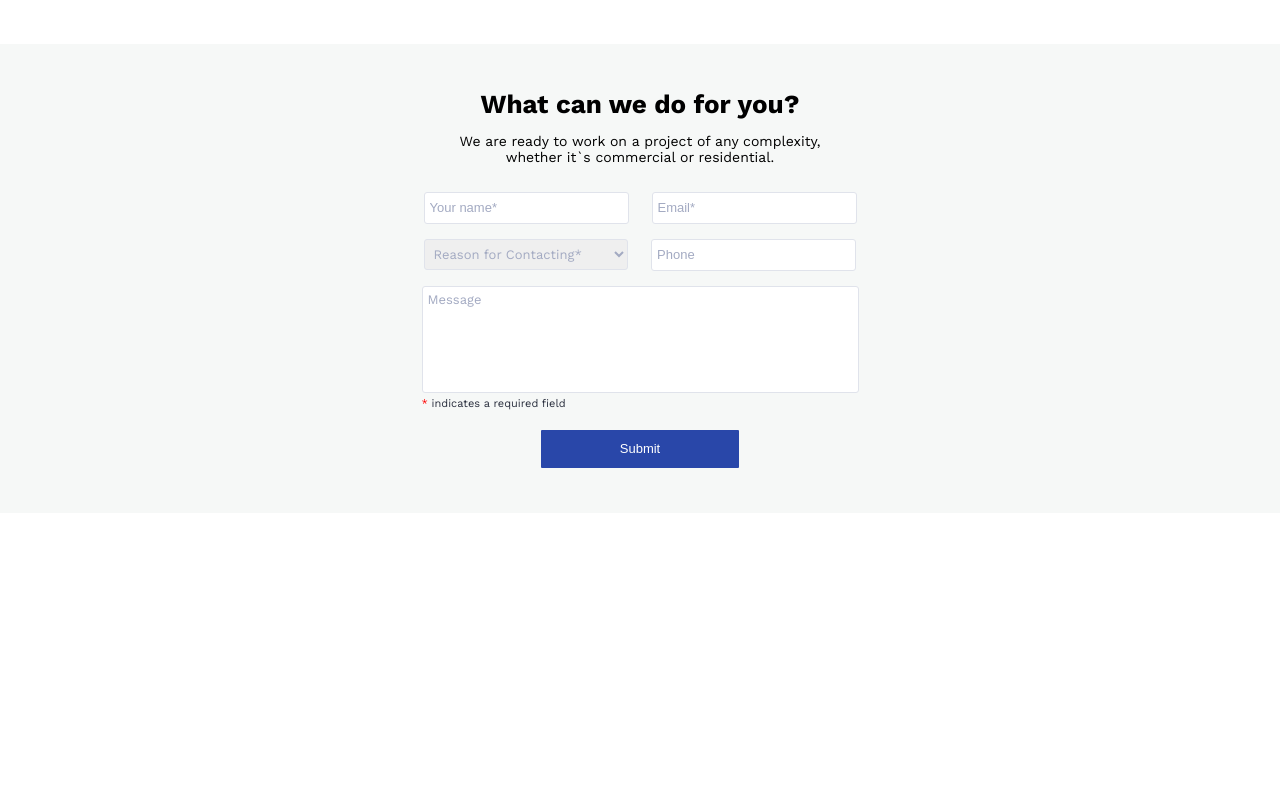
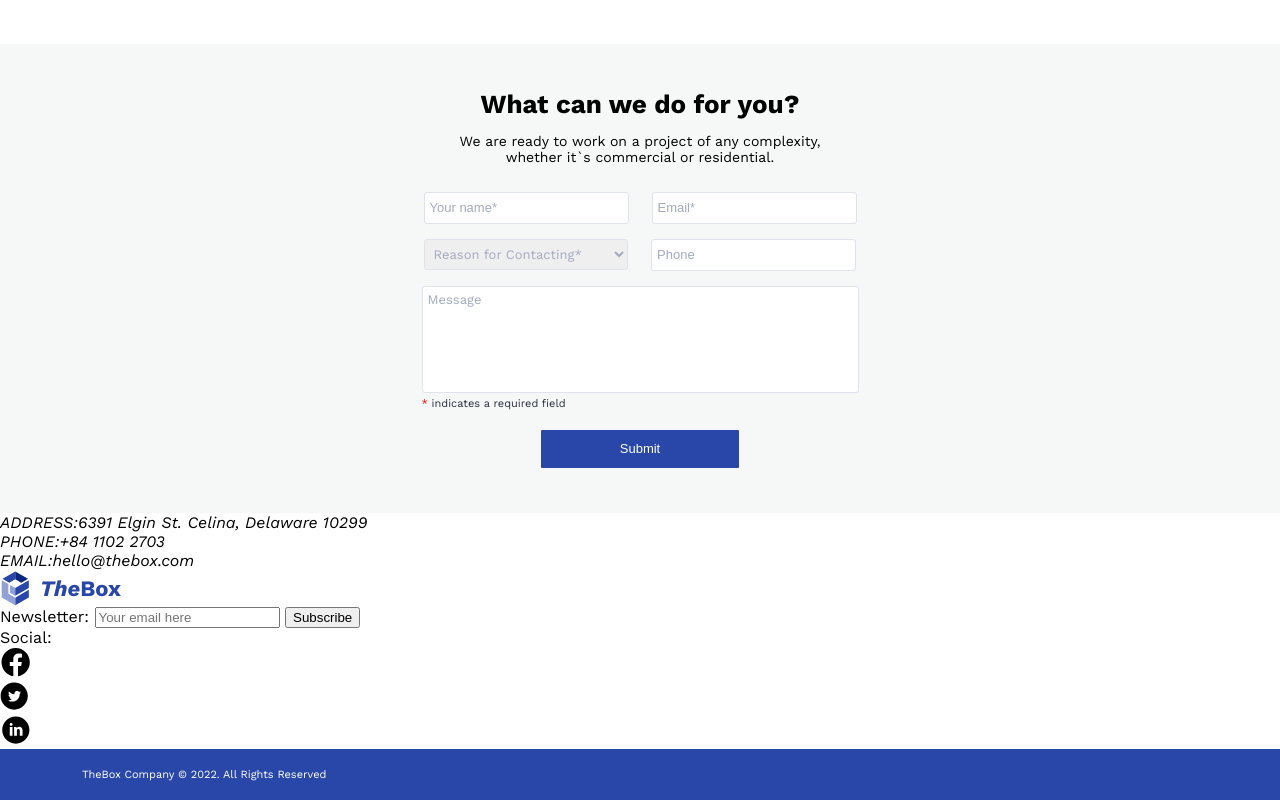
Before and after one commit to ulianasunny31/the-box-landing, a website built with Parcel: page src/index.html in a window 1280 px wide. Shown: the part 3724-4524 px from the top of the page. Before the commit the page ends 4237 px from the top, so only its background shows below. Built offline with nearby package versions, Linux system fonts and the light colour scheme.

Commit message:
footer start

```diff
--- a/src/css/styles.css
+++ b/src/css/styles.css
@@ -1074,3 +1074,22 @@ textarea {
     font-size: 16px;
   }
 }
+
+/**
+  |============================
+  | Footer
+  |============================
+*/
+
+.footer-line-container {
+  height: 51px;
+  background-color: var(--primary-blue);
+  padding-left: 82px;
+  display: flex;
+  align-items: center;
+}
+
+.footer-line-container p {
+  font-size: 11px;
+  color: var(--white);
+}
--- a/src/index.html
+++ b/src/index.html
@@ -323,6 +323,59 @@
       </section>
     </main>
     <!-- Footer -->
-    <footer></footer>
+    <footer>
+      <div class="main-footer-container">
+        <div class="info-div">
+          <address>
+            <p class="adr-p">
+              <span>ADDRESS:</span>6391 Elgin St. Celina, Delaware 10299
+            </p>
+            <p class="adr-p">
+              <span>PHONE:</span><a href="tel:+8411022703"></a>+84 1102 2703
+            </p>
+            <p class="adr-p">
+              <span>EMAIL:</span
+              ><a href="mailto:hello@thebox.com"></a>hello@thebox.com
+            </p>
+          </address>
+          <a href="./index.html" class="link logo-link">
+            <svg class="logo-icon" width="30" height="37">
+              <use href="./images/icons.svg#icon-logo"></use>
+            </svg>
+            <span class="logo-span">The</span>Box
+          </a>
+        </div>
+        <div class="letter-social-div">
+          <div class="newsletter-div">
+            <label for="newsletter">Newsletter:</label>
+            <input id="newsletter" type="text" placeholder="Your email here" />
+            <button class="news-btn">Subscribe</button>
+          </div>
+          <div class="social-div">
+            <p>Social:</p>
+            <ul class="list">
+              <li>
+                <svg class="social-icon" width="30" height="30">
+                  <use href="./images/icons.svg#icon-facebook"></use>
+                </svg>
+              </li>
+              <li>
+                <svg class="social-icon" width="30" height="30">
+                  <use href="./images/icons.svg#icon-twitter"></use>
+                </svg>
+              </li>
+              <li>
+                <svg class="social-icon" width="30" height="30">
+                  <use href="./images/icons.svg#icon-linkedin"></use>
+                </svg>
+              </li>
+            </ul>
+          </div>
+        </div>
+      </div>
+      <div class="footer-line-container">
+        <p>TheBox Company © 2022. All Rights Reserved</p>
+      </div>
+    </footer>
   </body>
 </html>
```
